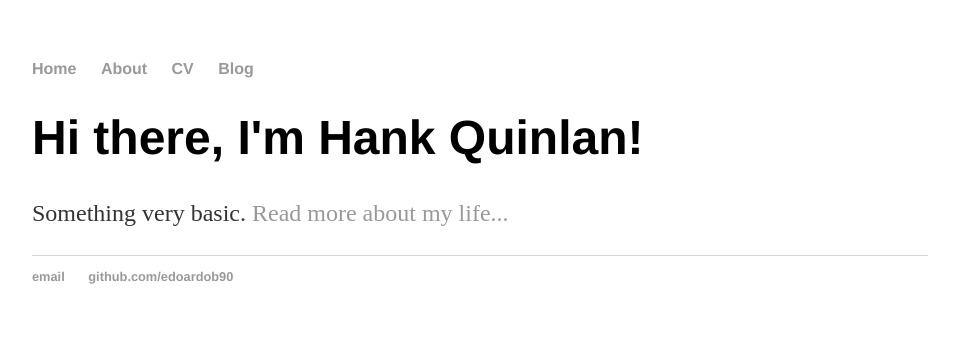
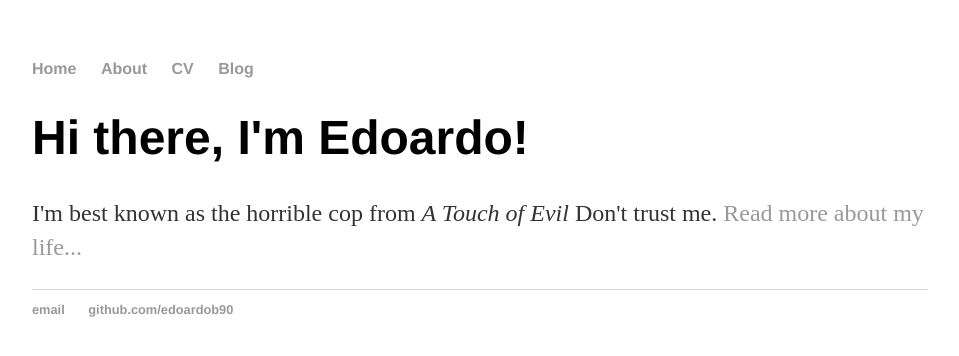
Before and after one commit to edoardob90/edoardob90.github.io, a Jekyll site: the page built from index.html, in a window 1280 px wide. Shown: the top 356 px of the page, without its empty margins (160-1119 px from the left). Built offline with Jekyll 4.4.1, drawn with Linux system fonts in a browser that asks for light colours.

Commit message:
Update index.html

```diff
--- a/index.html
+++ b/index.html
@@ -1,30 +1,8 @@
-<!DOCTYPE html>
-<html>
-	<head>
-		<title>Myself</title>
-		<!-- link to main stylesheet -->
-		<link rel="stylesheet" type="text/css" href="/css/main.css">
-	</head>
-	<body>
-		<nav>
-    		<ul>
-        		<li><a href="/">Home</a></li>
-	        	<li><a href="/about">About</a></li>
-        		<li><a href="/cv">CV</a></li>
-        		<li><a href="/blog">Blog</a></li>
-    		</ul>
-		</nav>
-		<div class="container">
-    		<div class="blurb">
-        		<h1>Hi there, I'm Hank Quinlan!</h1>
-				<p>Something very basic. <a href="/about">Read more about my life...</a></p>
-    		</div><!-- /.blurb -->
-		</div><!-- /.container -->
-		<footer>
-    		<ul>
-        		<li><a href="mailto:edoardob90@gmail.com">email</a></li>
-        		<li><a href="https://github.com/edoardob90">github.com/edoardob90</a></li>
-			</ul>
-		</footer>
-	</body>
-</html>
+---
+layout: default
+title: My home, and super-personal webpage
+---
+<div class="blurb">
+	<h1>Hi there, I'm Edoardo!</h1>
+	<p>I'm best known as the horrible cop from <em>A Touch of Evil</em> Don't trust me. <a href="/about">Read more about my life...</a></p>
+</div><!-- /.blurb -->
```
